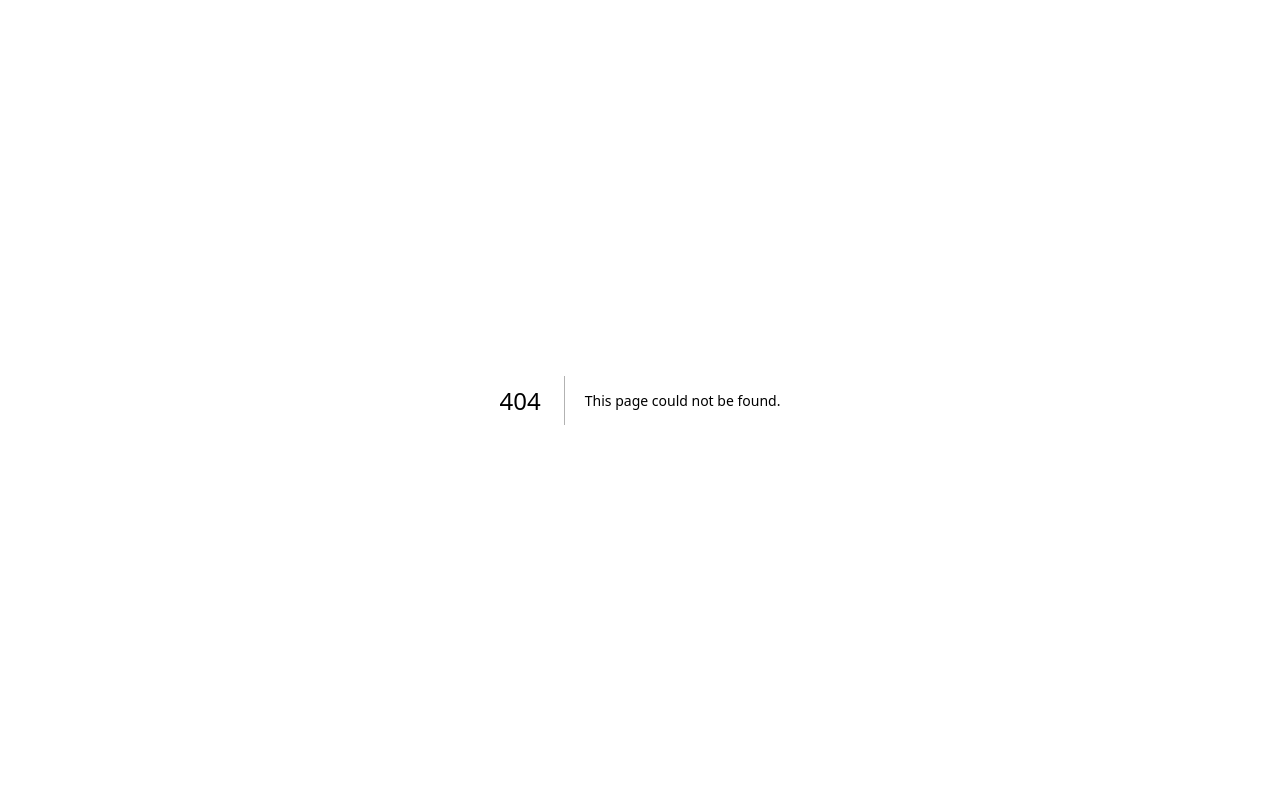
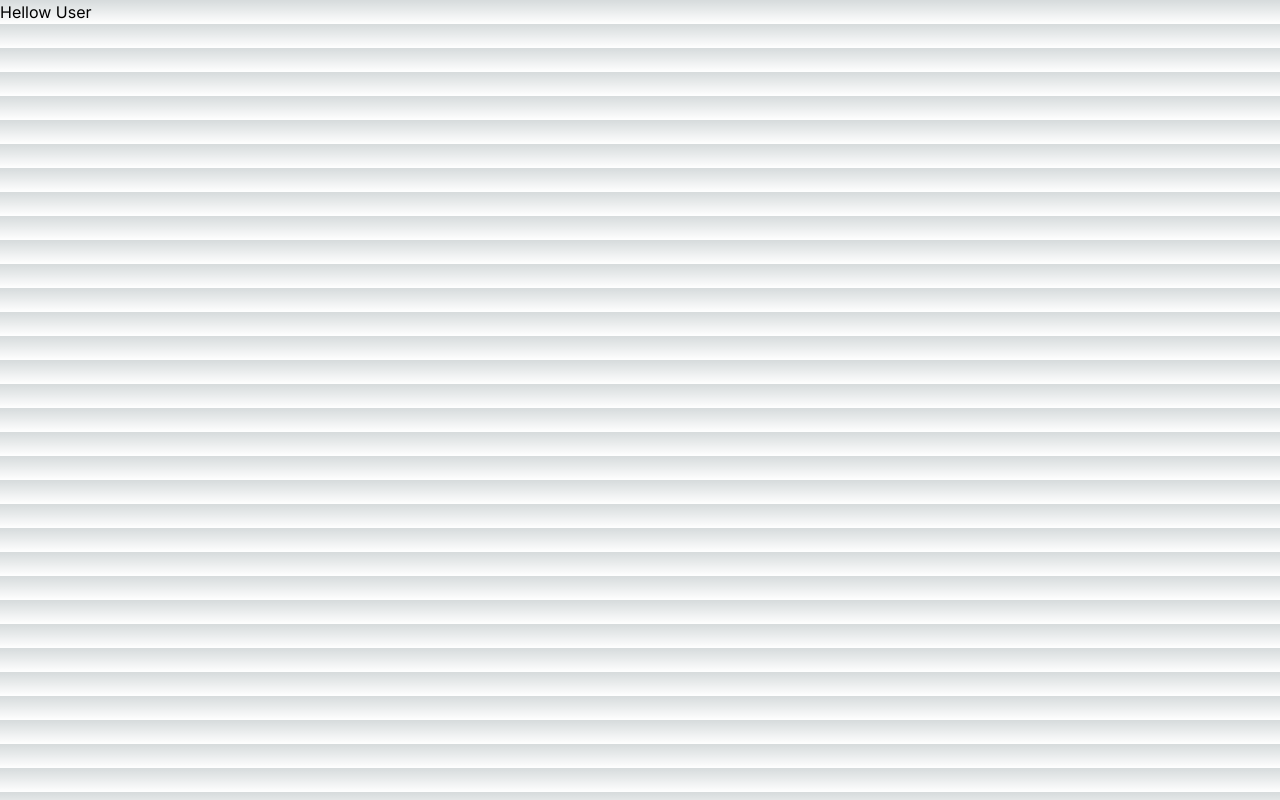
Before and after one commit to graceupongraceemi/promptshare_nextjs13, a Next.js app: page /user in a window 1280 px wide. Before the commit this address had no page. Built offline with nearby package versions, Linux system fonts and the light colour scheme.

Commit message:
initial commit. And pages.js added to newly created user folder

```diff
--- /dev/null
+++ b/app/user/page.js
@@ -0,0 +1,9 @@
+import React from 'react';
+
+// localhost:3000/user
+
+const page = () => {
+  return <div>Hellow User</div>;
+};
+
+export default page;
```
